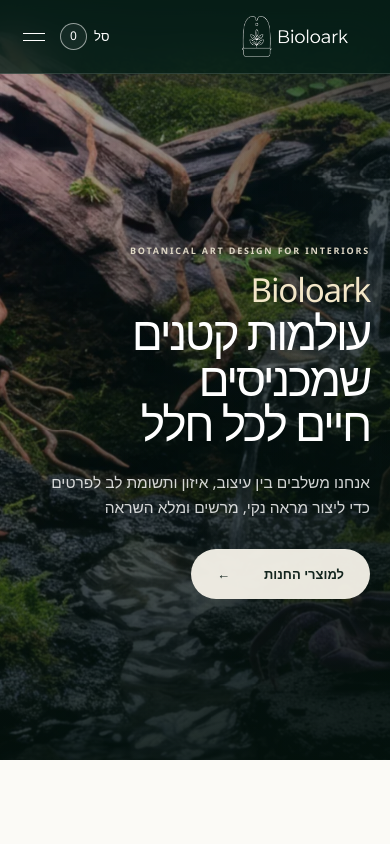
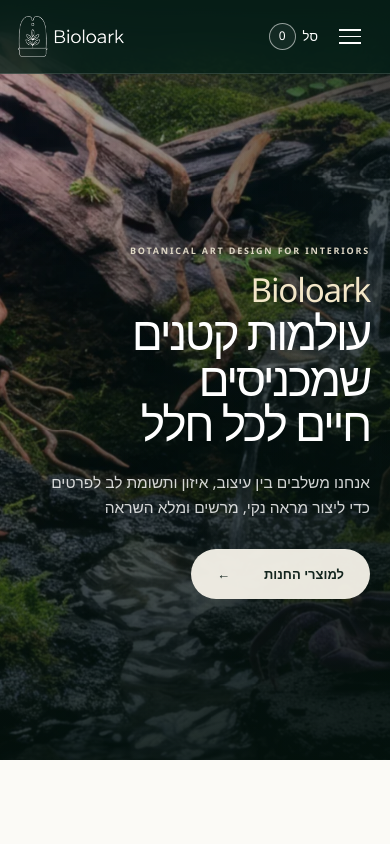
Before and after one commit to thalamusrdm/bioloark, a Next.js app: page / in a window 390 px wide. Shown: the top 844 px of the page. Built offline with nearby package versions, Linux system fonts and the light colour scheme.

Commit message:
Fix RTL mobile header layout and menu icon

```diff
--- a/app/globals.css
+++ b/app/globals.css
@@ -56,8 +56,8 @@ button { color: inherit; font: inherit; }
 @media (max-width: 560px) { .site-header { padding: 0 20px; } .brand { font-size: 20px; } .brand-mark { width: 33px; height: 33px; } .icon-button { display: none; } .hero { min-height: 760px; } .hero-content { margin-top: 65px; } .hero-copy { font-size: 16px; } .collection-section { padding: 75px 18px 90px; } .section-heading { align-items: start; gap: 24px; } .section-heading > a { font-size: 12px; white-space: nowrap; } .product-grid { gap: 12px; row-gap: 36px; } .product-meta { display: block; } .product-meta strong { display: block; margin-top: 10px; } .manifesto { min-height: 520px; } }
 @media (prefers-reduced-motion: reduce) { * { scroll-behavior: auto !important; transition: none !important; } }
 
-.menu-button { display: none; width: 32px; padding: 5px; border: 0; background: transparent; }
-.menu-button i { display: block; height: 1px; margin: 6px 0; background: white; }
+.menu-button { display: none; width: 44px; height: 44px; padding: 11px; flex-direction: column; justify-content: center; gap: 5px; border: 0; background: transparent; cursor: pointer; }
+.menu-button i { display: block; width: 100%; height: 1.5px; margin: 0; background: white; }
 .mobile-menu { position: fixed; inset: 0; z-index: 80; display: grid; align-content: center; padding: 8vw; background: var(--forest); color: white; }
 .mobile-menu > button, .overlay-close { position: absolute; inset: 28px auto auto 32px; border: 0; background: transparent; color: inherit; font-size: 42px; cursor: pointer; }
 .mobile-menu nav { display: grid; gap: 15px; }
@@ -225,7 +225,11 @@ button { color: inherit; font: inherit; }
   .collection-grid { grid-template-columns: repeat(3, 1fr); }
 }
 @media (max-width: 900px) {
-  .menu-button { display: block; }
+  .site-header { display: flex; direction: ltr; justify-content: space-between; }
+  .brand { justify-self: auto; }
+  .header-actions { direction: ltr; }
+  .cart-button { direction: rtl; }
+  .menu-button { display: flex; }
   .terrarium-feature { min-height: 720px; padding: 80px 28px; }
   .services-intro { display: block; }
   .services-intro > p:last-child { max-width: 650px; margin-top: 25px; }
--- a/components/site-header.tsx
+++ b/components/site-header.tsx
@@ -21,7 +21,7 @@ export function SiteHeader() {
         <div className="header-actions">
           <button className="icon-button" onClick={() => setSearchOpen(true)} aria-label="חיפוש"><span aria-hidden="true">⌕</span></button>
           <button className="cart-button" onClick={open} aria-label={`פתיחת הסל, ${cart?.totalQuantity || 0} פריטים`}>סל <span>{cart?.totalQuantity || 0}</span></button>
-          <button className="menu-button" onClick={() => setMenuOpen((value) => !value)} aria-expanded={menuOpen} aria-label="פתיחת תפריט"><i /><i /></button>
+          <button className="menu-button" onClick={() => setMenuOpen((value) => !value)} aria-expanded={menuOpen} aria-label="פתיחת תפריט"><i /><i /><i /></button>
         </div>
       </header>
       {menuOpen && <div className="mobile-menu"><button onClick={() => setMenuOpen(false)} aria-label="סגירת תפריט">×</button><nav><a href="/category/all-products">כל המוצרים</a><a href="/category/rare-plants">צמחים נדירים</a><a href="/category/כלים-להכנה">כלים להכנה</a><a href="/category/טרריומים-מעוצבים">טרריומים מעוצבים</a><a href="/project-showcase">פרויקטים נבחרים</a><a href="/#about">קצת עלינו</a></nav><p>מאפו 13, מרכז תל אביב<br />info@bioloark.co.il</p></div>}
```
